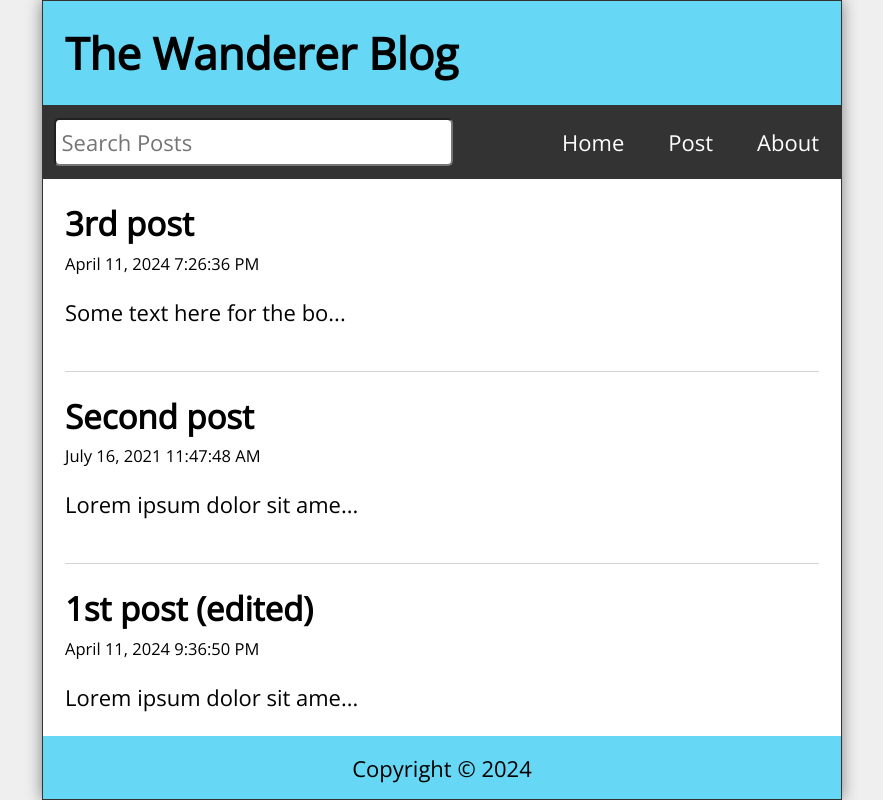
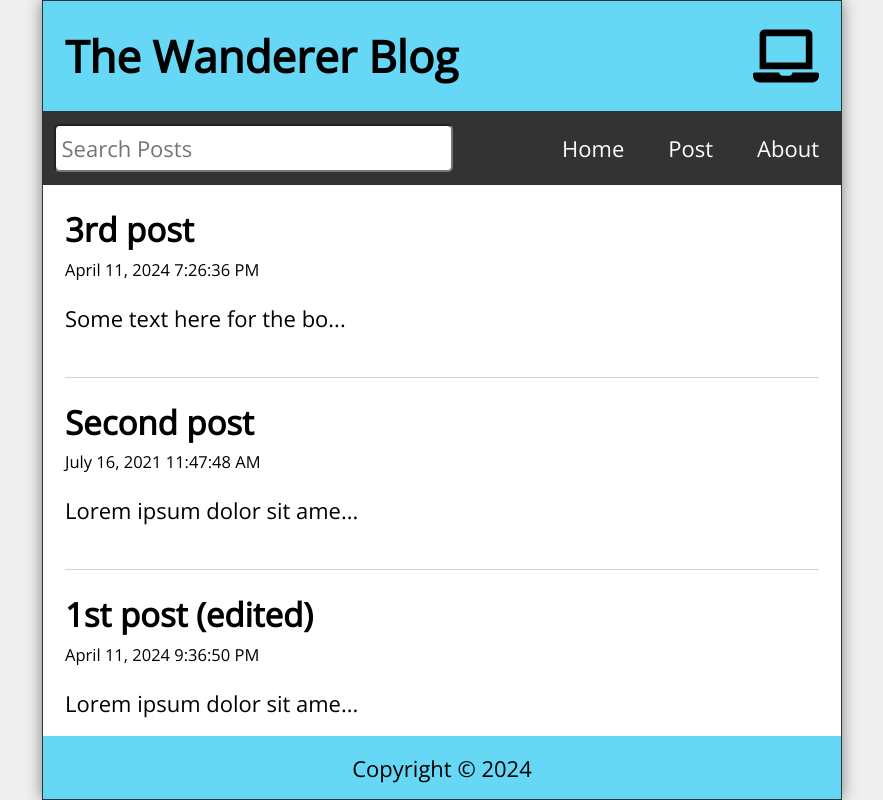
Before and after one commit to nvsmith/wanderer-blog, a React (Create React App) app: page / in a window 1280 px wide. Shown: the whole page, without its empty margins (198-1081 px from the left). Built offline with nearby package versions, Linux system fonts and the light colour scheme; data requests are answered from the project's data file.

Commit message:
Correct useWindowSize return value. Pass width prop from App to Layout. Render conditional icon in header.

```diff
--- a/src/App.js
+++ b/src/App.js
@@ -103,7 +103,13 @@ function App() {
         <Routes>
             <Route
                 path="/"
-                element={<Layout search={search} setSearch={setSearch} />}
+                element={
+                    <Layout
+                        search={search}
+                        setSearch={setSearch}
+                        width={width}
+                    />
+                }
             >
                 <Route index element={<Home posts={searchResults} />} />
                 <Route path="post">
--- a/src/Header.js
+++ b/src/Header.js
@@ -1,9 +1,16 @@
-import { FaLaptop, FaTableAlt, FaMobileAlt } from "react-icons/fa";
+import { FaLaptop, FaTabletAlt, FaMobileAlt } from "react-icons/fa";
 
 const Header = ({ title, width }) => {
     return (
         <header className="Header">
             <h1>{title}</h1>
+            {width < 768 ? (
+                <FaMobileAlt />
+            ) : width < 992 ? (
+                <FaTabletAlt />
+            ) : (
+                <FaLaptop />
+            )}
         </header>
     );
 };
--- a/src/hooks/useWindowSize.js
+++ b/src/hooks/useWindowSize.js
@@ -28,6 +28,6 @@ const useWindowSize = () => {
         return cleanUp;
     }, []);
 
-    return useWindowSize;
+    return windowSize;
 };
 export default useWindowSize;
```
